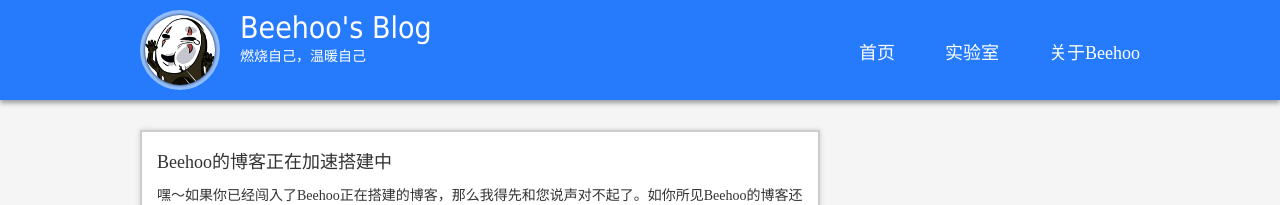
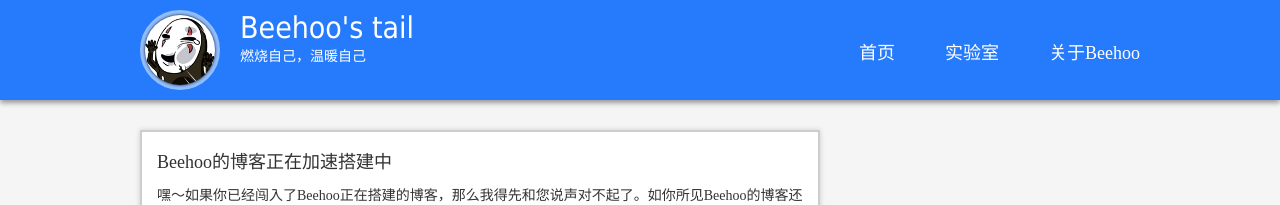
Before and after one commit to beehoo/beehoo.github.io, a Jekyll site: the page built from index.html, in a window 1280 px wide. Shown: the top 205 px of the page. Built offline with Jekyll 4.4.1, drawn with Linux system fonts in a browser that asks for light colours; some web fonts are replaced; some of the changed lines change nothing that is shown.

Commit message:
修改了博客的名称

```diff
--- a/_config.yml
+++ b/_config.yml
@@ -1,3 +1,3 @@
 baseurl: ""
-title: "beehoo's Blog"
-description: "这里是beehoo的博客"
+title: "壁虎的尾巴"
+description: "壁虎的尾巴，Beehoo的尾巴。这里是Beehoo的Blog。"
--- a/_includes/header.html
+++ b/_includes/header.html
@@ -2,7 +2,7 @@
 	<div class="wp clearfix">
 		<a class="logo fl" href="{{ "/" | prepend:site.baseurl }}"><img alt="" src="{{ "/images/user_img.png" | prepend: site.baseurl }}"></a>
 		<div class="des fl ml20 mt10">
-			<h1>Beehoo's Blog</h1>
+			<h1>Beehoo's tail</h1>
 			<p>燃烧自己，温暖自己</p>
 		</div><!--/des-->
 		<ul class="nav fr clearfix">
--- a/index.html
+++ b/index.html
@@ -1,6 +1,6 @@
 ---
 layout: default
-title: Beehoo's Blog
+title: "壁虎的尾巴"
 ---
 
 <div class="wp clearfix">
```
Also changed, not shown: 2 other files.
